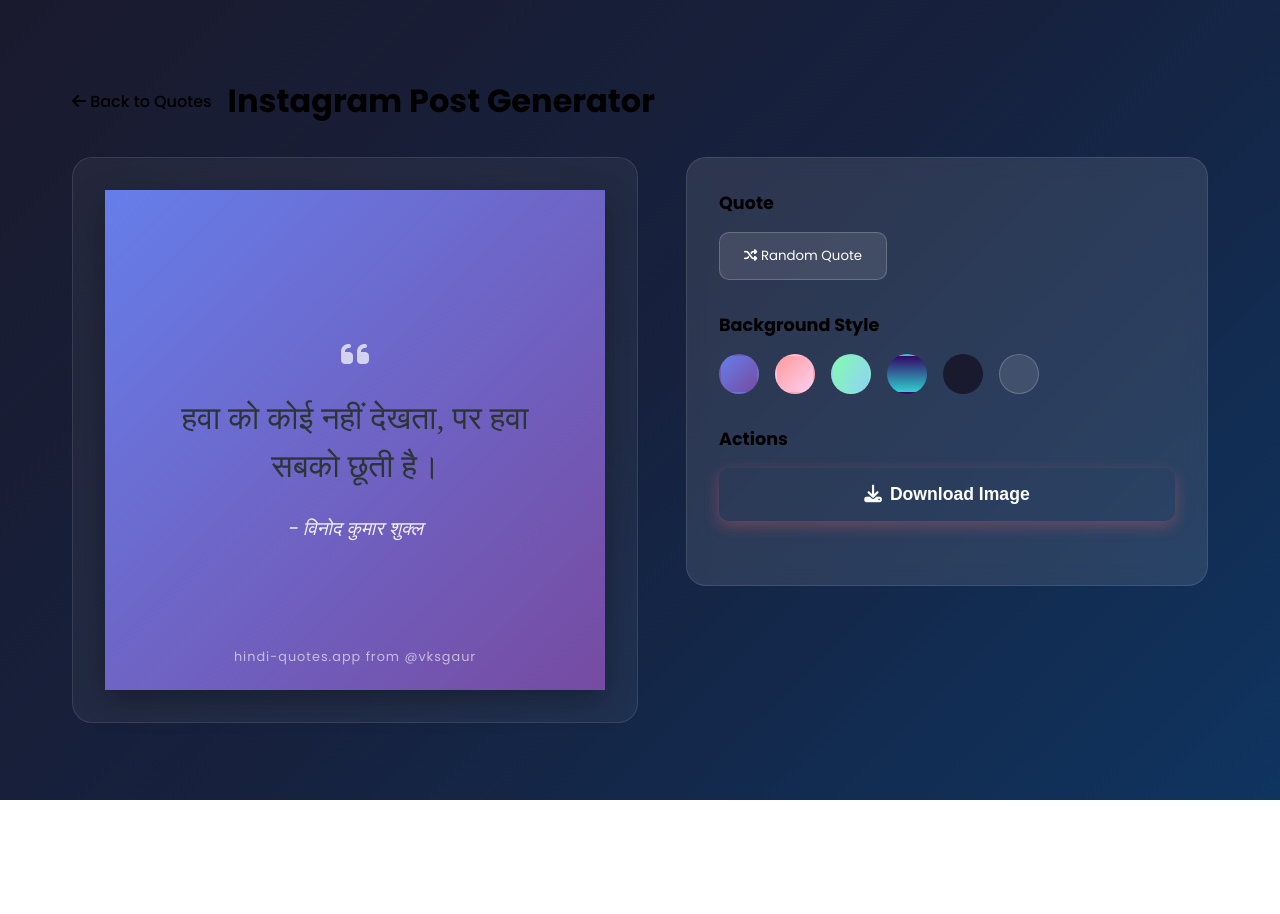
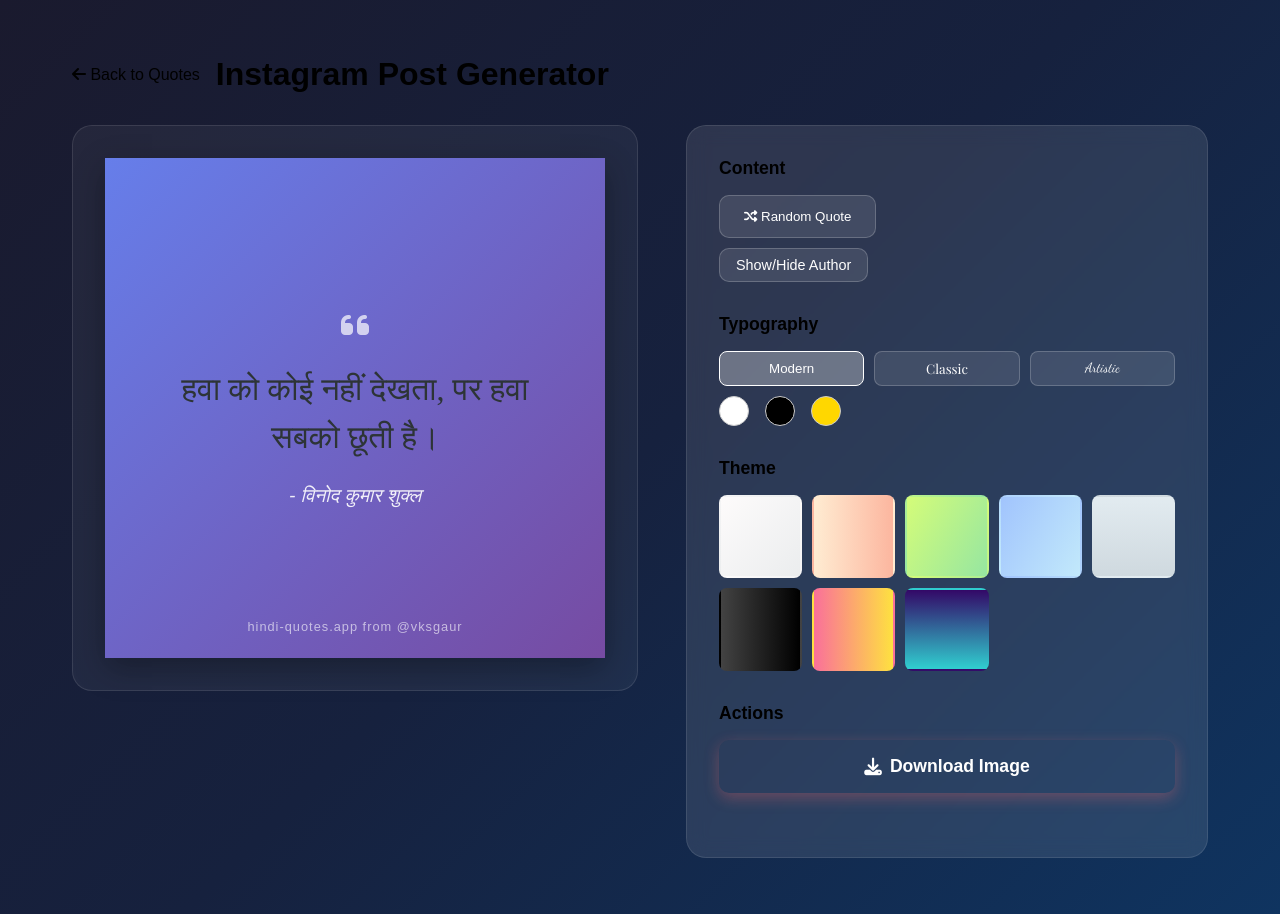
Before and after one commit to vksgaur/hindi-quotes, a website: page generator.html in a window 1280 px wide. Both pictures are taken after a click on the button "Download Image". Before the commit the page ends 800 px from the top, so only its background shows below. Drawn offline with nearby package versions, Linux system fonts and the light colour scheme; a web font is replaced by a local one.

Commit message:
Upgrade Instagram Generator aesthetics

```diff
--- a/generator.html
+++ b/generator.html
@@ -8,7 +8,7 @@
     <link rel="preconnect" href="https://fonts.googleapis.com">
     <link rel="preconnect" href="https://fonts.gstatic.com" crossorigin>
     <link
-        href="https://fonts.googleapis.com/css2?family=Poppins:wght@300;400;500;600;700&family=Tiro+Devanagari+Hindi:ital@0;1&display=swap"
+        href="https://fonts.googleapis.com/css2?family=Dancing+Script:wght@400;700&family=Montserrat:wght@300;400;500;600&family=Playfair+Display:ital,wght@0,400;0,700;1,400&family=Tiro+Devanagari+Hindi:ital@0;1&display=swap"
         rel="stylesheet">
     <link rel="stylesheet" href="style.css">
     <link rel="stylesheet" href="https://cdnjs.cloudflare.com/ajax/libs/font-awesome/6.4.0/css/all.min.css">
@@ -43,26 +43,63 @@
             <!-- Controls Area -->
             <div class="controls-panel">
                 <div class="control-group">
-                    <h3>Quote</h3>
+                    <h3>Content</h3>
                     <button id="random-quote-btn" class="control-btn"><i class="fas fa-random"></i> Random
                         Quote</button>
-                    <!-- Future: Select from list -->
+                    <div class="toggle-group" style="margin-top: 10px;">
+                        <button id="toggle-author-btn" class="control-btn small">Show/Hide Author</button>
+                    </div>
                 </div>
 
                 <div class="control-group">
-                    <h3>Background Style</h3>
-                    <div class="color-options">
-                        <button class="color-btn" data-style="gradient-1"
-                            style="background: linear-gradient(135deg, #667eea 0%, #764ba2 100%);"></button>
-                        <button class="color-btn" data-style="gradient-2"
-                            style="background: linear-gradient(135deg, #ff9a9e 0%, #fecfef 99%, #fecfef 100%);"></button>
-                        <button class="color-btn" data-style="gradient-3"
-                            style="background: linear-gradient(120deg, #84fab0 0%, #8fd3f4 100%);"></button>
-                        <button class="color-btn" data-style="gradient-4"
-                            style="background: linear-gradient(to top, #30cfd0 0%, #330867 100%);"></button>
-                        <button class="color-btn" data-style="solid-dark" style="background: #1a1a2e;"></button>
-                        <button class="color-btn" data-style="glass"
-                            style="background: rgba(255, 255, 255, 0.1); border: 1px solid rgba(255,255,255,0.2);"></button>
+                    <h3>Typography</h3>
+                    <div class="font-options">
+                        <button class="font-btn active" data-font="modern">Modern</button>
+                        <button class="font-btn" data-font="classic"
+                            style="font-family: 'Playfair Display', serif;">Classic</button>
+                        <button class="font-btn" data-font="artistic"
+                            style="font-family: 'Dancing Script', cursive;">Artistic</button>
+                    </div>
+                    <div class="color-options" style="margin-top: 10px;">
+                        <button class="text-color-btn" data-color="#ffffff"
+                            style="background: #ffffff; border: 1px solid #ccc;"></button>
+                        <button class="text-color-btn" data-color="#000000"
+                            style="background: #000000; border: 1px solid #ccc;"></button>
+                        <button class="text-color-btn" data-color="#FFD700"
+                            style="background: #FFD700; border: 1px solid #ccc;"></button>
+                    </div>
+                </div>
+
+                <div class="control-group">
+                    <h3>Theme</h3>
+                    <div class="theme-options">
+                        <!-- Pastel Themes -->
+                        <button class="theme-btn" data-theme="pastel-pink"
+                            style="background: linear-gradient(135deg, #fdfbfb 0%, #ebedee 100%);"
+                            title="Minimal White"></button>
+                        <button class="theme-btn" data-theme="pastel-peach"
+                            style="background: linear-gradient(to right, #ffecd2 0%, #fcb69f 100%);"
+                            title="Peach"></button>
+                        <button class="theme-btn" data-theme="pastel-mint"
+                            style="background: linear-gradient(120deg, #d4fc79 0%, #96e6a1 100%);"
+                            title="Mint"></button>
+                        <button class="theme-btn" data-theme="pastel-blue"
+                            style="background: linear-gradient(120deg, #a1c4fd 0%, #c2e9fb 100%);"
+                            title="Baby Blue"></button>
+                        <button class="theme-btn" data-theme="pastel-lavender"
+                            style="background: linear-gradient(to top, #cfd9df 0%, #e2ebf0 100%);"
+                            title="Lavender"></button>
+
+                        <!-- Dark/Vibrant Themes -->
+                        <button class="theme-btn" data-theme="deep-blue"
+                            style="background: linear-gradient(to right, #434343 0%, #000000 100%);"
+                            title="Dark Matte"></button>
+                        <button class="theme-btn" data-theme="sunset"
+                            style="background: linear-gradient(to right, #fa709a 0%, #fee140 100%);"
+                            title="Sunset"></button>
+                        <button class="theme-btn" data-theme="ocean"
+                            style="background: linear-gradient(to top, #30cfd0 0%, #330867 100%);"
+                            title="Ocean"></button>
                     </div>
                 </div>
 
--- a/generator.js
+++ b/generator.js
@@ -2,12 +2,18 @@
 const instaCard = document.getElementById('insta-card');
 const quoteText = document.getElementById('preview-quote');
 const quoteAuthor = document.getElementById('preview-author');
+
 const randomQuoteBtn = document.getElementById('random-quote-btn');
+const toggleAuthorBtn = document.getElementById('toggle-author-btn');
 const downloadBtn = document.getElementById('download-btn');
-const colorBtns = document.querySelectorAll('.color-btn');
+
+const fontBtns = document.querySelectorAll('.font-btn');
+const textColorBtns = document.querySelectorAll('.text-color-btn');
+const themeBtns = document.querySelectorAll('.theme-btn');
 
 // State
 let currentQuote = null;
+let currentFont = 'modern';
 
 // Initialize
 function init() {
@@ -17,17 +23,58 @@ function init() {
         quoteText.textContent = "Error loading quotes.";
     }
 
-    // Event Listeners
+    setupEventListeners();
+}
+
+function setupEventListeners() {
+    // Quote Controls
     randomQuoteBtn.addEventListener('click', showRandomQuote);
-    downloadBtn.addEventListener('click', downloadImage);
 
-    colorBtns.forEach(btn => {
+    toggleAuthorBtn.addEventListener('click', () => {
+        if (quoteAuthor.style.display === 'none') {
+            quoteAuthor.style.display = 'block';
+        } else {
+            quoteAuthor.style.display = 'none';
+        }
+    });
+
+    // Font Selection
+    fontBtns.forEach(btn => {
         btn.addEventListener('click', () => {
-            const style = btn.getAttribute('data-style');
-            const bg = btn.style.background;
-            applyStyle(style, bg);
+            // Remove active class from all
+            fontBtns.forEach(b => b.classList.remove('active'));
+            // Add to clicked
+            btn.classList.add('active');
+
+            // Apply Font
+            const fontStyle = btn.getAttribute('data-font');
+            applyFont(fontStyle);
         });
     });
+
+    // Text Color Selection
+    textColorBtns.forEach(btn => {
+        btn.addEventListener('click', () => {
+            const color = btn.getAttribute('data-color');
+            instaCard.style.color = color;
+
+            // Also update icon color
+            const icon = instaCard.querySelector('.quote-icon');
+            if (icon) icon.style.color = color;
+        });
+    });
+
+    // Theme Selection
+    themeBtns.forEach(btn => {
+        btn.addEventListener('click', () => {
+            const bg = btn.style.background;
+            const theme = btn.getAttribute('data-theme');
+            applyTheme(bg, theme);
+        });
+    });
+
+    // Download
+    downloadBtn.addEventListener('click', downloadImage);
 }
 
 function showRandomQuote() {
@@ -43,15 +90,28 @@ function showRandomQuote() {
     }, 200);
 }
 
-function applyStyle(styleName, backgroundValue) {
+function applyFont(fontStyle) {
+    // Remove existing font classes
+    instaCard.classList.remove('font-modern', 'font-classic', 'font-artistic');
+    // Add new class
+    instaCard.classList.add(`font-${fontStyle}`);
+
+    currentFont = fontStyle;
+}
+
+function applyTheme(backgroundValue, themeName) {
     instaCard.style.background = backgroundValue;
 
-    // Reset specific text colors if needed
-    if (styleName === 'solid-dark') {
-        instaCard.style.color = '#fff';
-    } else if (styleName === 'glass') {
-        instaCard.style.backdropFilter = 'blur(10px)';
-        instaCard.style.webkitBackdropFilter = 'blur(10px)';
+    // Auto-adjust text color for legibility
+    // Simple heuristic: Pastel themes are light -> use Dark Text
+    // Dark themes -> use White Text
+
+    if (themeName.startsWith('pastel')) {
+        instaCard.style.color = '#1a1a1a';
+        instaCard.querySelector('.quote-icon').style.color = 'rgba(0,0,0,0.6)';
+    } else {
+        instaCard.style.color = '#ffffff';
+        instaCard.querySelector('.quote-icon').style.color = 'rgba(255,255,255,0.7)';
     }
 }
 
@@ -62,20 +122,18 @@ async function downloadImage() {
     downloadBtn.disabled = true;
 
     try {
-        // High quality scale
-        // We want 1080x1080 output.
-        // The card is 500x500 on screen.
-        // Scale = 1080 / 500 = 2.16
+        // High quality scale (1080x1080)
+        // Card is 500px -> Scale = 2.16
 
         const canvas = await html2canvas(instaCard, {
-            scale: 2.16, // Scale up for 1080p
-            useCORS: true, // For images if we add them later
-            backgroundColor: null // Transparent background handling
+            scale: 2.16,
+            useCORS: true,
+            backgroundColor: null
         });
 
         // Trigger download
         const link = document.createElement('a');
-        link.download = `hindi-quote-post-${Date.now()}.png`;
+        link.download = `hindi-quote-aesthetic-${Date.now()}.png`;
         link.href = canvas.toDataURL('image/png');
         link.click();
 
--- a/style.css
+++ b/style.css
@@ -663,3 +663,93 @@ footer {
     transform: translateY(-2px);
     box-shadow: 0 8px 20px rgba(255, 107, 107, 0.4);
 }
+
+/* Typography Styles */
+.font-modern .quote-text {
+    font-family: 'Montserrat', sans-serif;
+    font-weight: 600;
+}
+
+.font-classic .quote-text {
+    font-family: 'Playfair Display', serif;
+    font-style: italic;
+}
+
+.font-artistic .quote-text {
+    font-family: 'Dancing Script', cursive;
+    font-weight: 700;
+}
+
+/* Layout Adjustments for Fonts */
+.font-artistic .quote-text {
+    font-size: 2.5rem;
+    /* Handwritten needs to be slightly larger */
+}
+
+/* Toggle Group */
+.toggle-group {
+    display: flex;
+    gap: 10px;
+}
+
+.control-btn.small {
+    padding: 0.5rem 1rem;
+    font-size: 0.9rem;
+}
+
+/* Font Options */
+.font-options {
+    display: flex;
+    gap: 10px;
+}
+
+.font-btn {
+    flex: 1;
+    padding: 0.5rem;
+    background: rgba(255, 255, 255, 0.1);
+    border: 1px solid rgba(255, 255, 255, 0.2);
+    color: white;
+    border-radius: 8px;
+    cursor: pointer;
+    transition: all 0.3s;
+}
+
+.font-btn.active,
+.font-btn:hover {
+    background: rgba(255, 255, 255, 0.3);
+    border-color: white;
+}
+
+/* Text Color Options */
+.text-color-btn {
+    width: 30px;
+    height: 30px;
+    border-radius: 50%;
+    cursor: pointer;
+    transition: transform 0.2s;
+}
+
+.text-color-btn:hover {
+    transform: scale(1.15);
+}
+
+/* Theme Options Grid */
+.theme-options {
+    display: grid;
+    grid-template-columns: repeat(5, 1fr);
+    gap: 10px;
+}
+
+.theme-btn {
+    width: 100%;
+    aspect-ratio: 1;
+    border-radius: 8px;
+    border: 2px solid transparent;
+    cursor: pointer;
+    transition: transform 0.2s;
+}
+
+.theme-btn:hover {
+    transform: scale(1.05);
+    border-color: white;
+}
```
Also changed, not shown: 1 other file.
